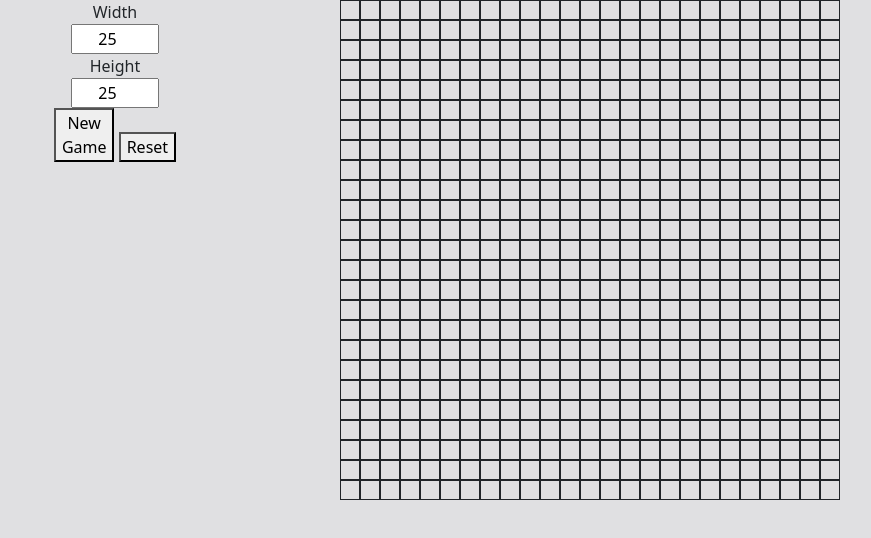
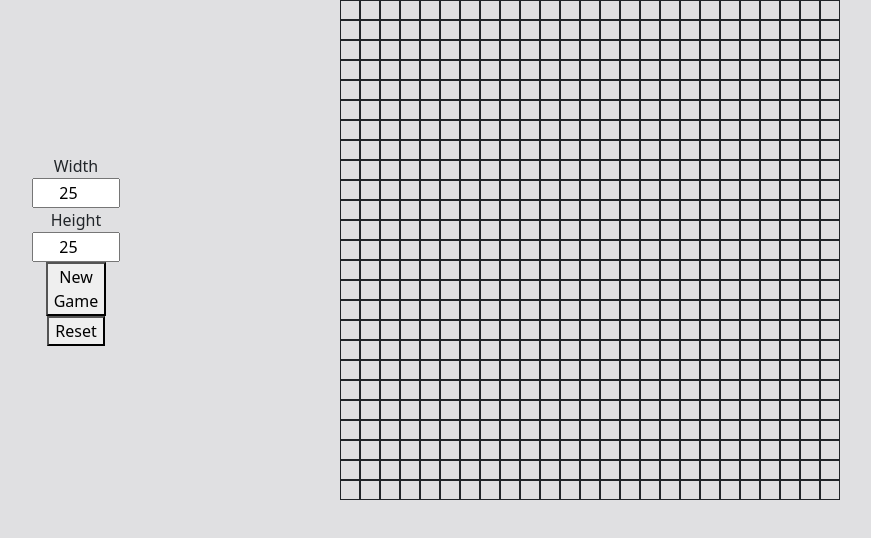
Before and after one commit to javjreyes/etchASketch, a plain HTML site: page index.html in a window 1280 px wide. Shown: the whole page, without its empty margins (145-1016 px from the left). Drawn offline with Linux system fonts and the light colour scheme.

Commit message:
align gameSettings to center

```diff
--- a/index.html
+++ b/index.html
@@ -9,7 +9,7 @@
     <div class="container">
         <div class="row justify-content-center">
             <!--button bar to contain game controls-->
-            <div class="col-md-2 col-12 text-center">
+            <div class="col-md-2 col-12 text-center d-flex align-items-center">
                 <form class="" id="gameSettings" action="">
                     <div class="form-group text-center">
                         <label for="xInput">Width</label><br>
@@ -19,7 +19,7 @@
                         <label for="yInput">Height</label><br>
                         <input type="number" name="yInput" id="yInput" value="25" class="text-center" min="1" max="25" size="4">
                     </div>
-                    <button type="button" onclick="currentGame.newCanvas()">New<br>Game</button>
+                    <button type="button" onclick="currentGame.newCanvas()">New<br>Game</button><br>
                     <button type="button" onclick="currentGame.reset()">Reset</button>
                 </form>
             </div>
```
